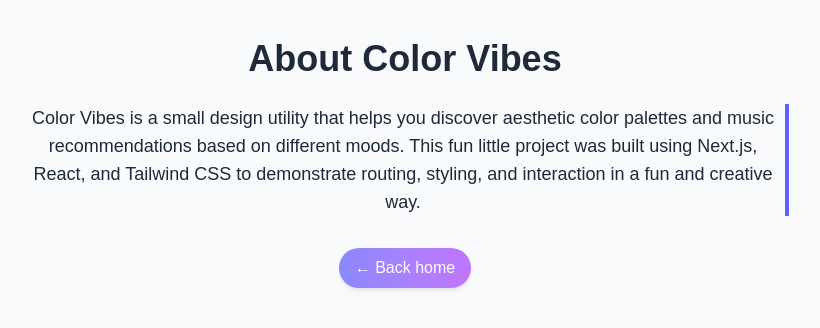
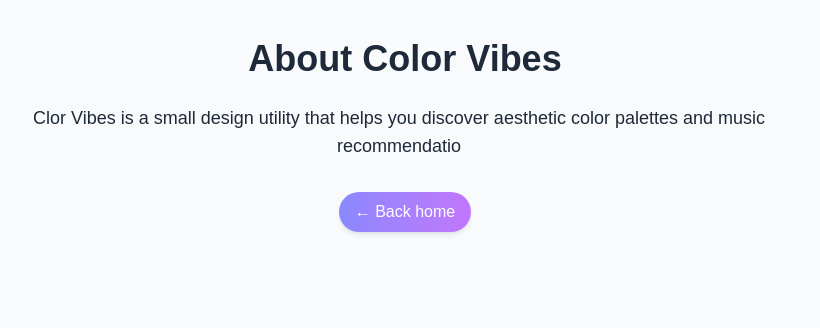
Before and after one commit to tanvikudari/color-vibes, a Next.js app: page /about in a window 1280 px wide. Shown: the top 328 px of the page, without its empty margins (235-1055 px from the left). Built offline with nearby package versions, Linux system fonts and the light colour scheme.

Commit message:
omg pls im gonna lose it

```diff
--- a/pages/about.js
+++ b/pages/about.js
@@ -1,16 +1,33 @@
+import { useEffect, useState } from 'react';
+
+const fullText = `Color Vibes is a small design utility that helps you discover aesthetic color palettes and music recommendations based on different moods. This fun little project was built using Next.js, React, and Tailwind CSS to demonstrate routing, styling, and interaction in a fun and creative way.`;
+
 export default function About() {
+  const [displayedText, setDisplayedText] = useState('');
+
+  useEffect(() => {
+    let index = 0;
+    const interval = setInterval(() => {
+      setDisplayedText((prev) => prev + fullText[index]);
+      index++;
+      if (index === fullText.length) clearInterval(interval);
+    }, 50); // typing speed in ms
+
+    return () => clearInterval(interval);
+  }, []);
+
   return (
     <main className="min-h-screen bg-gray-50 p-10 text-center text-gray-800 animate-fade-in">
       <h1 className="text-4xl font-bold mb-6 animate-bounce">About Color Vibes</h1>
       <p
-        className="max-w-3xl mx-auto mb-8 text-lg relative overflow-hidden border-r-4 border-indigo-500"
+        className="max-w-3xl mx-auto mb-8 text-lg whitespace-pre-wrap border-r-4 border-indigo-500 pr-2"
         style={{
-          animation: 'typing 8s steps(80, end) forwards',
-          whiteSpace: 'normal',
-          wordWrap: 'break-word',
+          borderColor: '#6366f1', /* Tailwind indigo-500 */
+          // Optional caret blink effect:
+          animation: 'blinkCaret 1s step-end infinite',
         }}
       >
-        Color Vibes is a small design utility that helps you discover aesthetic color palettes and music recommendations based on different moods. This fun little project was built using Next.js, React, and Tailwind CSS to demonstrate routing, styling, and interaction in a fun and creative way.
+        {displayedText}
       </p>
       <a href="/">
         <button className="bg-gradient-to-r from-indigo-500 to-purple-500 text-white px-4 py-2 rounded-full hover:from-indigo-600 hover:to-purple-600 transition transform hover:scale-105 animate-pulse shadow-md">
@@ -19,9 +36,9 @@
       </a>
 
       <style jsx>{`
-        @keyframes typing {
-          from { width: 0; }
-          to { width: 100%; }
+        @keyframes blinkCaret {
+          0%, 100% { border-color: transparent; }
+          50% { border-color: #6366f1; }
         }
       `}</style>
     </main>
```
